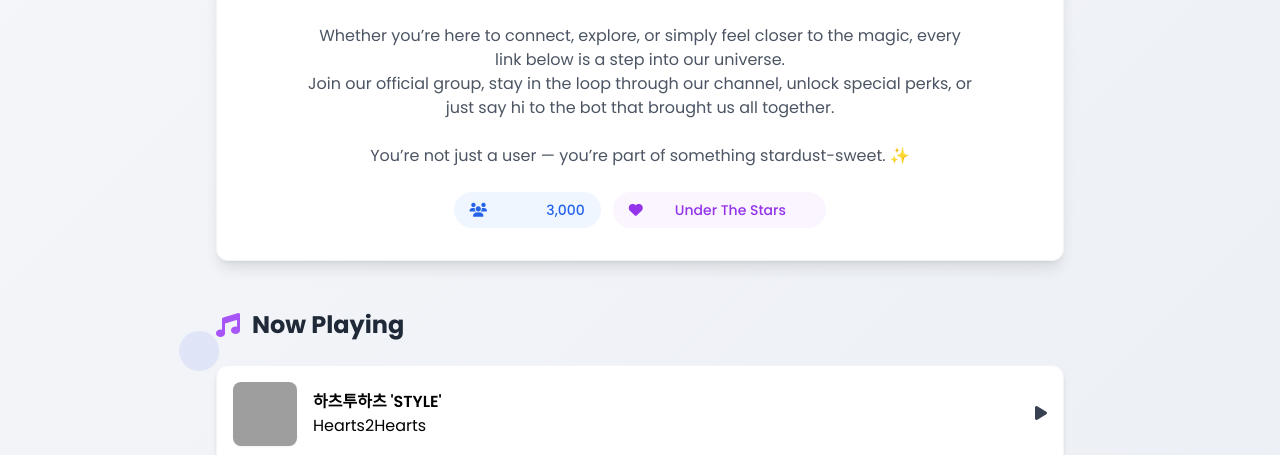
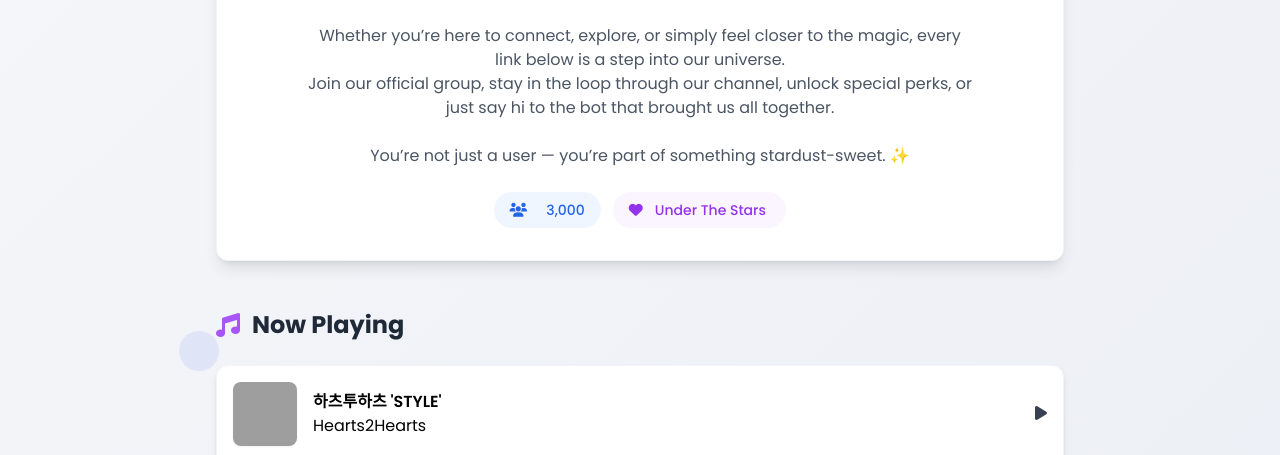
Before and after one commit to Zyknn/Calestars, a website: page index.html in a window 1280 px wide. Shown: the part 345-800 px from the top of the page. Drawn offline with nearby package versions, Linux system fonts and the light colour scheme; no server answers; grey boxes are pictures that could not be loaded.

Commit message:
Update index.html
Signed-off-by: Zykuan <143321701+Zyknn@users.noreply.github.com>

```diff
--- a/index.html
+++ b/index.html
@@ -373,11 +373,11 @@
         <!-- Highlights -->
         <div class="mt-6 flex space-x-3">
        <div class="px-4 py-2 bg-blue-50 text-blue-600 rounded-full text-sm font-medium">
-        <i class="fas fa-users mr-1"> </i> <span id="user-count" class="inline-block min-w-[90px] text-right transition-all duration-300">0</span>
+        <i class="fas fa-users mr-1"> </i> <span id="user-count" class="inline-block min-w-[50px] text-right transition-all duration-300">0</span>
         </div>
        <div class="px-4 py-2 bg-purple-50 text-purple-600 rounded-full text-sm font-medium">
         <i class="fas fa-heart mr-1"></i>
-        <span id="romantic-phrase" class="inline-block min-w-[160px] text-center transition-all duration-300">Always With You</span>
+        <span id="romantic-phrase" class="inline-block min-w-[120px] text-center transition-all duration-300">Always With You</span>
         </div>
         </div>
 
```
